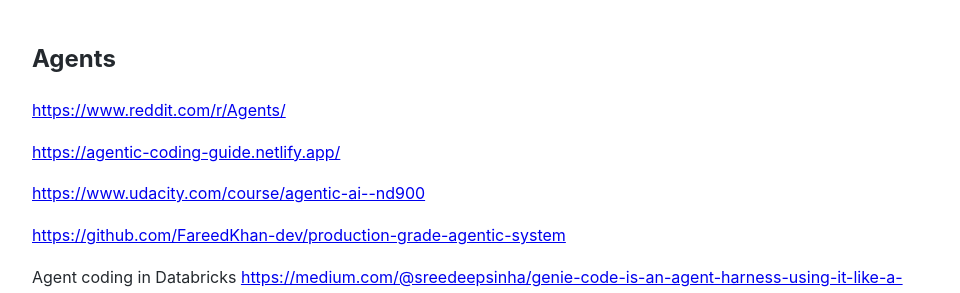
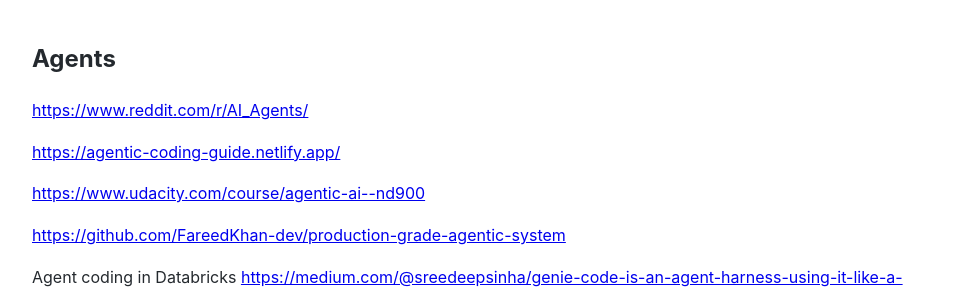
Before and after one commit to Michael-Lubinsky/michael-lubinsky.github.com, a Jekyll site: the page built from ml/agent.md, in a window 1280 px wide and 900 px high. Shown: the top 293 px of the window, without its empty margins (158-1118 px from the left). Built offline with Jekyll 4.4.1, drawn with Linux system fonts in a browser that asks for light colours; our own code applies the rules of GitHub Pages for plain Markdown files.

Commit message:
Update agent.md

```diff
--- a/ml/agent.md
+++ b/ml/agent.md
@@ -1,6 +1,6 @@
 ## Agents
 
-<https://www.reddit.com/r/Agents/>
+<https://www.reddit.com/r/AI_Agents/>
 
 <https://agentic-coding-guide.netlify.app/>
 
```
